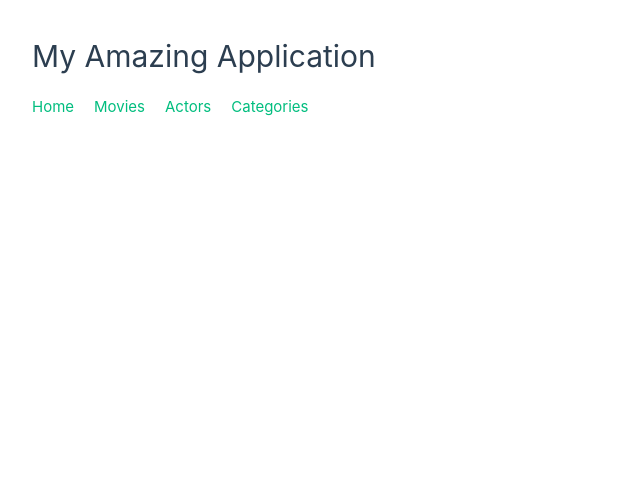
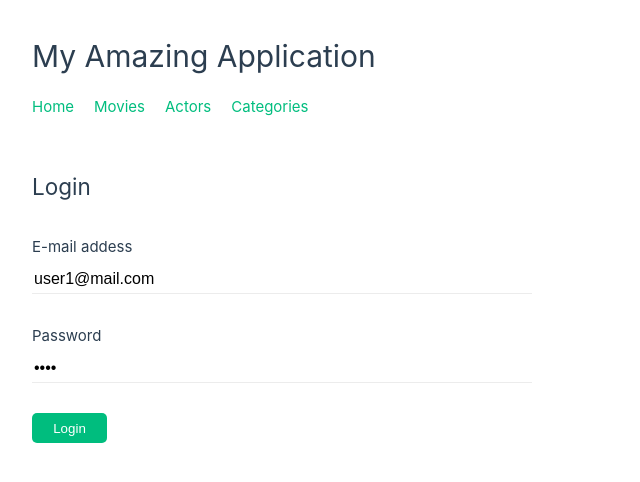
Before and after one commit to julesbsz/vue-app, a Vue app: page /login in a window 1280 px wide. Shown: the top 482 px of the page, without its empty margins (0-640 px from the left). Built offline with nearby package versions, Linux system fonts and the light colour scheme.

Commit message:
feat: added auth & JWT

```diff
--- a/src/router/index.js
+++ b/src/router/index.js
@@ -6,6 +6,7 @@ import Actors from "../views/Actors.vue";
 import Categories from "../views/Categories.vue";
 import MovieDetails from "../views/MovieDetails.vue";
 import ActorDetails from "../views/ActorDetails.vue";
+import Login from "../views/Login.vue";
 
 const router = createRouter({
 	history: createWebHistory(import.meta.env.BASE_URL),
@@ -34,6 +35,10 @@ const router = createRouter({
 			path: "/actors/:id",
 			component: ActorDetails,
 		},
+		{
+			path: "/login",
+			component: Login,
+		},
 	],
 });
 
--- a/src/views/ActorDetails.vue
+++ b/src/views/ActorDetails.vue
@@ -8,10 +8,19 @@ const actor = ref(null)
 const movies = ref([])
 
 onMounted(async () => {
+    const usertoken = localStorage.getItem('token')
+
+    if (!usertoken) {
+        return window.location.href = '/login'
+    } else {
+        console.log('User token:', usertoken)
+    }
+
     const response = await fetch('http://127.0.0.1:8000/api/actors/' + router.params.id, {
         headers: {
             'Content-Type': 'application/json',
-            'Accept': 'application/json'
+            'Accept': 'application/json',
+            'Authorization': 'Bearer ' + usertoken
         }
     })
 
@@ -27,7 +36,8 @@ onMounted(async () => {
         const response = await fetch('http://127.0.0.1:8000' + movie, {
             headers: {
                 'Content-Type': 'application/json',
-                'Accept': 'application/json'
+                'Accept': 'application/json',
+                'Authorization': 'Bearer ' + usertoken
             }
         })
 
--- a/src/views/Actors.vue
+++ b/src/views/Actors.vue
@@ -5,10 +5,19 @@ import Card from '../components/Card.vue';
 
 const actors = ref([])
 onMounted(async () => {
+    const usertoken = localStorage.getItem('token')
+
+    if (!usertoken) {
+        return window.location.href = '/login'
+    } else {
+        console.log('User token:', usertoken)
+    }
+
     const responseActors = await fetch('http://127.0.0.1:8000/api/actors?page=1', {
         headers: {
             'Content-Type': 'application/json',
-            'Accept': 'application/json'
+            'Accept': 'application/json',
+            'Authorization': 'Bearer ' + usertoken
         }
     })
 
--- a/src/views/Categories.vue
+++ b/src/views/Categories.vue
@@ -4,10 +4,19 @@ import Card from '../components/Card.vue';
 
 const categories = ref([])
 onMounted(async () => {
+    const usertoken = localStorage.getItem('token')
+
+    if (!usertoken) {
+        return window.location.href = '/login'
+    } else {
+        console.log('User token:', usertoken)
+    }
+
     const responseCategories = await fetch('http://127.0.0.1:8000/api/categories?page=1', {
         headers: {
             'Content-Type': 'application/json',
-            'Accept': 'application/json'
+            'Accept': 'application/json',
+            'Authorization': 'Bearer ' + usertoken
         }
     })
 
--- a/src/views/Home.vue
+++ b/src/views/Home.vue
@@ -5,11 +5,18 @@ import Card from '../components/Card.vue';
 const movies = ref([])
 const actors = ref([])
 onMounted(async () => {
+    const usertoken = localStorage.getItem('token')
+
+    if (!usertoken) {
+        return window.location.href = '/login'
+    }
+
     // fetch movies
     const responseMovies = await fetch('http://127.0.0.1:8000/api/movies?page=1', {
         headers: {
             'Content-Type': 'application/json',
-            'Accept': 'application/json'
+            'Accept': 'application/json',
+            'Authorization': 'Bearer ' + usertoken
         }
     })
 
@@ -25,7 +32,8 @@ onMounted(async () => {
     const responseActors = await fetch('http://127.0.0.1:8000/api/actors?page=1', {
         headers: {
             'Content-Type': 'application/json',
-            'Accept': 'application/json'
+            'Accept': 'application/json',
+            'Authorization': 'Bearer ' + usertoken
         }
     })
 
--- /dev/null
+++ b/src/views/Login.vue
@@ -0,0 +1,95 @@
+<script setup>
+import { ref } from 'vue'
+
+const email = ref('user1@mail.com')
+const password = ref('1234')
+
+const handleLogin = (() => {
+    const json = {
+        username: email.value,
+        password: password.value
+    }
+
+    const request = fetch('http://127.0.0.1:8000/api/login_check', {
+        method: 'POST',
+        headers: {
+            'Content-Type': 'application/json'
+        },
+        body: JSON.stringify(json)
+    })
+
+    request.then(response => {
+        if (response.status === 200) {
+            response.json().then(data => {
+                console.log('login request data.token:', data.token)
+                localStorage.setItem('token', data.token)
+                window.location.href = '/'
+            })
+        } else {
+            response.json().then(data => {
+                throw new Error('An error occured when trying to connect user:', data.message)
+            })
+        }
+    })
+})
+
+</script>
+
+<template>
+    <h2>Login</h2>
+
+    <main>
+
+        <div class="column">
+            <label for="email">E-mail addess</label>
+            <input type="email" name="email" id="email" placeholder="user1@mail.com" v-model="email">
+        </div>
+
+        <div class="column">
+            <label for="password">Password</label>
+            <input type="password" name="password" id="password" placeholder="1234" v-model="password">
+        </div>
+
+        <button @click="handleLogin">Login</button>
+    </main>
+</template>
+
+<style scoped>
+h2 {
+    margin-bottom: 30px;
+}
+
+.column {
+    display: flex;
+    flex-direction: column;
+    gap: 5px;
+    align-items: flex-start;
+    margin-bottom: 30px;
+}
+
+input {
+    height: 30px;
+    width: 500px;
+    background-color: transparent;
+    border: none;
+    outline: none;
+    border-bottom: 1px #ECECEC solid;
+    color: black;
+    font-size: 16px;
+}
+
+button {
+    height: 30px;
+    width: 75px;
+    background-color: hsla(160, 100%, 37%, 1);
+    border: none;
+    border-radius: 5px;
+    transition: all 0.3s;
+    cursor: pointer;
+    color: white;
+}
+
+button:hover {
+    background-color: hsla(160, 100%, 37%, 0.5);
+}
+</style>
--- a/src/views/MovieDetails.vue
+++ b/src/views/MovieDetails.vue
@@ -7,10 +7,19 @@ const router = useRoute()
 const movie = ref(null)
 
 onMounted(async () => {
+    const usertoken = localStorage.getItem('token')
+
+    if (!usertoken) {
+        return window.location.href = '/login'
+    } else {
+        console.log('User token:', usertoken)
+    }
+
     const response = await fetch('http://127.0.0.1:8000/api/movies/' + router.params.id, {
         headers: {
             'Content-Type': 'application/json',
-            'Accept': 'application/json'
+            'Accept': 'application/json',
+            'Authorization': 'Bearer ' + usertoken
         }
     })
 
--- a/src/views/Movies.vue
+++ b/src/views/Movies.vue
@@ -4,10 +4,19 @@ import Card from '../components/Card.vue';
 
 const movies = ref([])
 onMounted(async () => {
+    const usertoken = localStorage.getItem('token')
+
+    if (!usertoken) {
+        return window.location.href = '/login'
+    } else {
+        console.log('User token:', usertoken)
+    }
+
     const responseMovies = await fetch('http://127.0.0.1:8000/api/movies?page=1', {
         headers: {
             'Content-Type': 'application/json',
-            'Accept': 'application/json'
+            'Accept': 'application/json',
+            'Authorization': 'Bearer ' + usertoken
         }
     })
 
```
